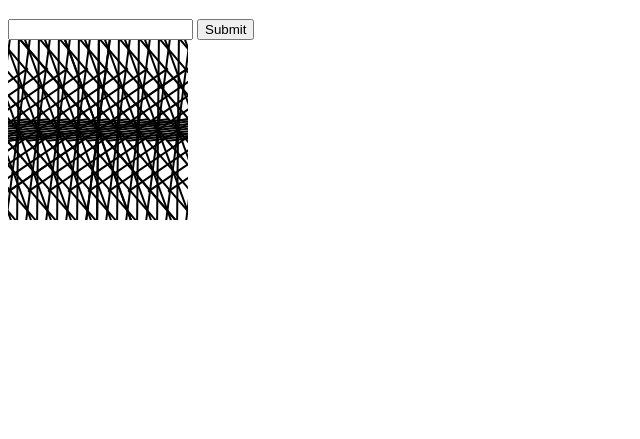
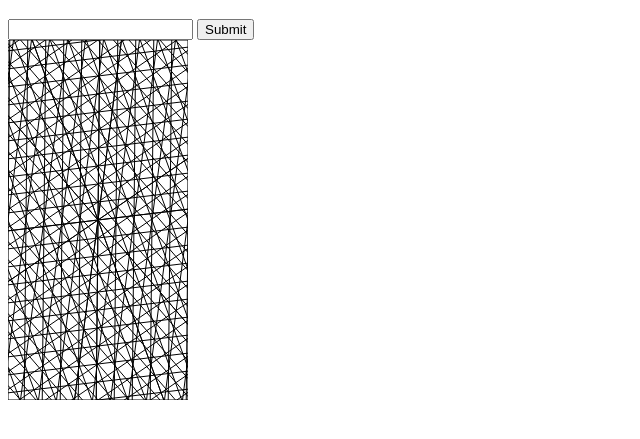
Before and after one commit to SammySteiner/gematri_art, a plain HTML site: page index.html in a window 1280 px wide. Both pictures are taken after typing "Sample" into the empty fields and a click on the button "Submit". Shown: the part 61-500 px from the top of the page, without its empty margins (0-640 px from the left). Drawn offline with Linux system fonts and the light colour scheme.

Commit message:
worked out the issues with repeating the line to the end of the grid. However, after some testing, I noticed that the solution I'm using makes it harder that I thought to keep the spacing of the lines consistent. Will need to update my approach to accomodate that with this stack overflow answer to my angle to many coords function. https://stackoverflow.com/questions/21168599/extend-line-with-given-points

```diff
--- a/index.html
+++ b/index.html
@@ -13,7 +13,9 @@
     </div>
 
     <div id="art">
-      <svg id="art-svg" width="180" height="180"></svg>
+      <svg id="art-svg" width="180" height="360">
+        <rect x="0" y="0" width="180" height="360" style="fill-opacity:0;stroke-width:1;stroke:rgb(0,0,0)"/>
+      </svg>
     </div>
 
     <!-- <div id="arts">
@@ -21,7 +23,7 @@
         <line x1="0" y1="90" x2="180" y2="90" style="stroke:rgb(0,0,0);stroke-width:2"/>
         <line x1="0" y1="180" x2="180" y2="0" style="stroke:rgb(250,0,0);stroke-width:2"/>
         <line x1="90" y1="0" x2="90" y2="180" style="stroke:rgb(0,0,250);stroke-width:2"/>
-        <line x1="0" y1="153.01867843887388" x2="180" y2="26.981321561126123" style="stroke:rgb(0,0,0);stroke-width:2"/>
+        <line x1="0" y1="600.4153637655938" x2="180" y2="-420.4153637655939" style="stroke:rgb(0,0,250);stroke-width:2"/>
       </svg>
     </div> -->
 
--- a/index.js
+++ b/index.js
@@ -22,7 +22,7 @@ function clearInput() {
 function wordToArt(word) {
   var coordinatesForAllLetters = wordToCoords(word)
   var linesForAllLetters = coordsToLines(coordinatesForAllLetters)
-  document.getElementById('art-svg').innerHTML = linesForAllLetters
+  document.getElementById('art-svg').innerHTML = `<rect x="0" y="0" width="180" height="360" style="fill-opacity:0;stroke-width:1;stroke:rgb(0,0,0)"/>` + linesForAllLetters
 }
 
 function wordToCoords(word) {
@@ -59,22 +59,39 @@ function angleToCoord(angle, xMax = 180, yMax = 180) {
   return coord
 }
 
-function angleToManyCoords(angle, number = 18, xMax = 180, yMax = 180) {
+function angleToManyCoords(angle, desnsity = 20, xMax = 180, yMax = 360) {
   let coord = angleToCoord(angle, xMax, yMax)
-  let distribution = xMax/number*2
   let manyCoords = []
-  for (var i = 0; i < number/2; i++) {
-    let newCoord = Object.assign({}, coord)
-    newCoord.x1 += (distribution * i)
-    newCoord.x2 += (distribution * i)
-    manyCoords.push(newCoord)
+  if (coord.y1 > yMax || coord.y1 < 0) {
+    let offset = yMax/desnsity
+    for (var i = 0; i < desnsity; i++) {
+      let newCoord = Object.assign({}, coord)
+      newCoord.x1 += (offset * i)
+      newCoord.x2 += (offset * i)
+      manyCoords.push(newCoord)
+    }
+    for (var i = 0; i < desnsity; i++) {
+      let newCoord = Object.assign({}, coord)
+      newCoord.x1 -= (offset * i)
+      newCoord.x2 -= (offset * i)
+      manyCoords.push(newCoord)
+    }
+  } else {
+    let offset = yMax/desnsity
+    for (var i = 0; i < desnsity; i++) {
+      let newCoord = Object.assign({}, coord)
+      newCoord.y1 += (offset * i)
+      newCoord.y2 += (offset * i)
+      manyCoords.push(newCoord)
+    }
+    for (var i = 0; i < desnsity; i++) {
+      let newCoord = Object.assign({}, coord)
+      newCoord.y1 -= (offset * i)
+      newCoord.y2 -= (offset * i)
+      manyCoords.push(newCoord)
+    }
   }
-  for (var i = 0; i < number/2; i++) {
-    let newCoord = Object.assign({}, coord)
-    newCoord.x1 -= (distribution * i)
-    newCoord.x2 -= (distribution * i)
-    manyCoords.push(newCoord)
-  }
+
   return manyCoords
 }
 
@@ -95,7 +112,7 @@ function coordsToLines(arrayOfCoordArrays) {
 }
 
 function coordToLine(coord) {
-  return `<line x1="${coord.x1}" y1="${coord.y1}" x2="${coord.x2}" y2="${coord.y2}" style="stroke:rgb(0,0,0);stroke-width:2"/>`
+  return `<line x1="${coord.x1}" y1="${coord.y1}" x2="${coord.x2}" y2="${coord.y2}" style="stroke:rgb(0,0,0);stroke-width:1"/>`
 }
 
 
```
